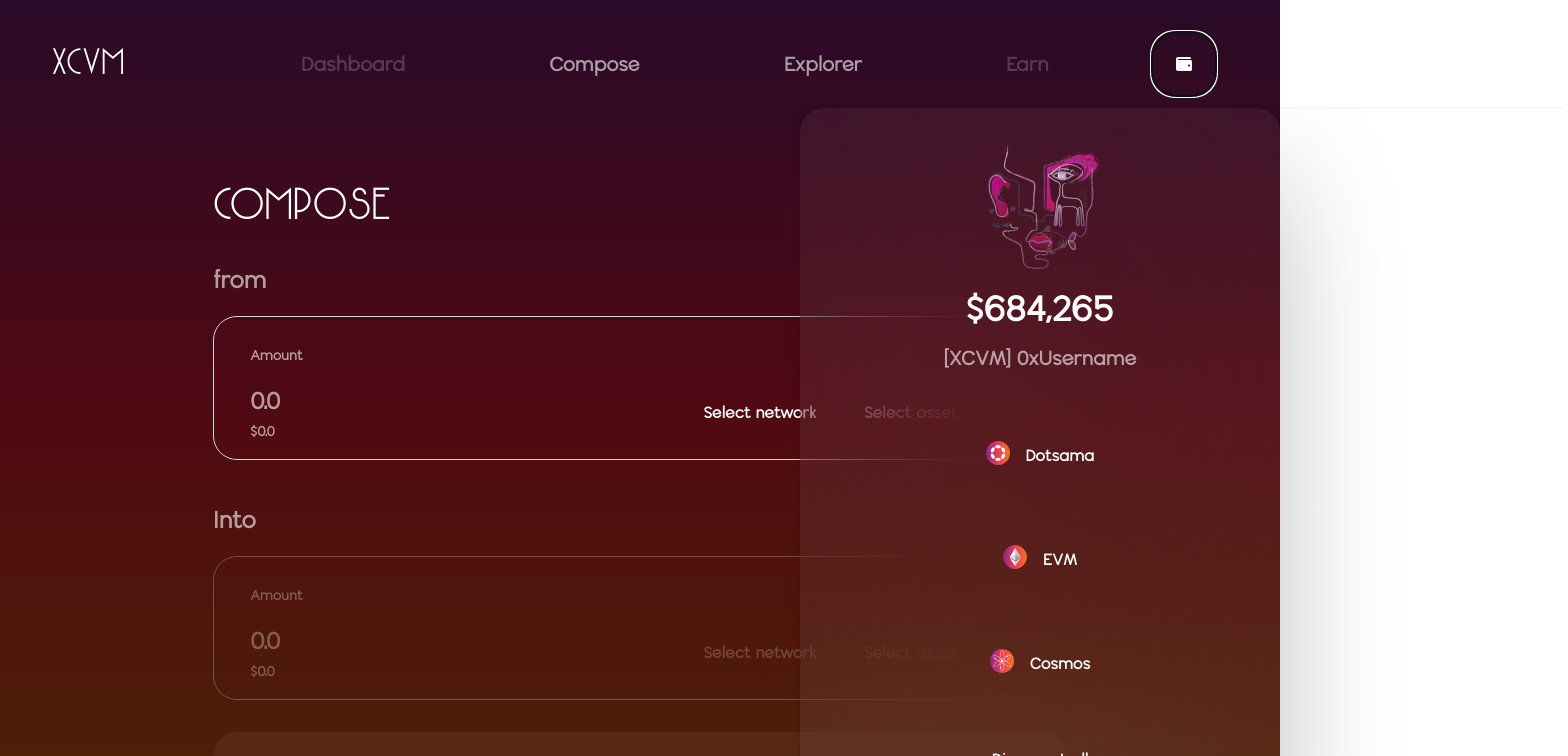
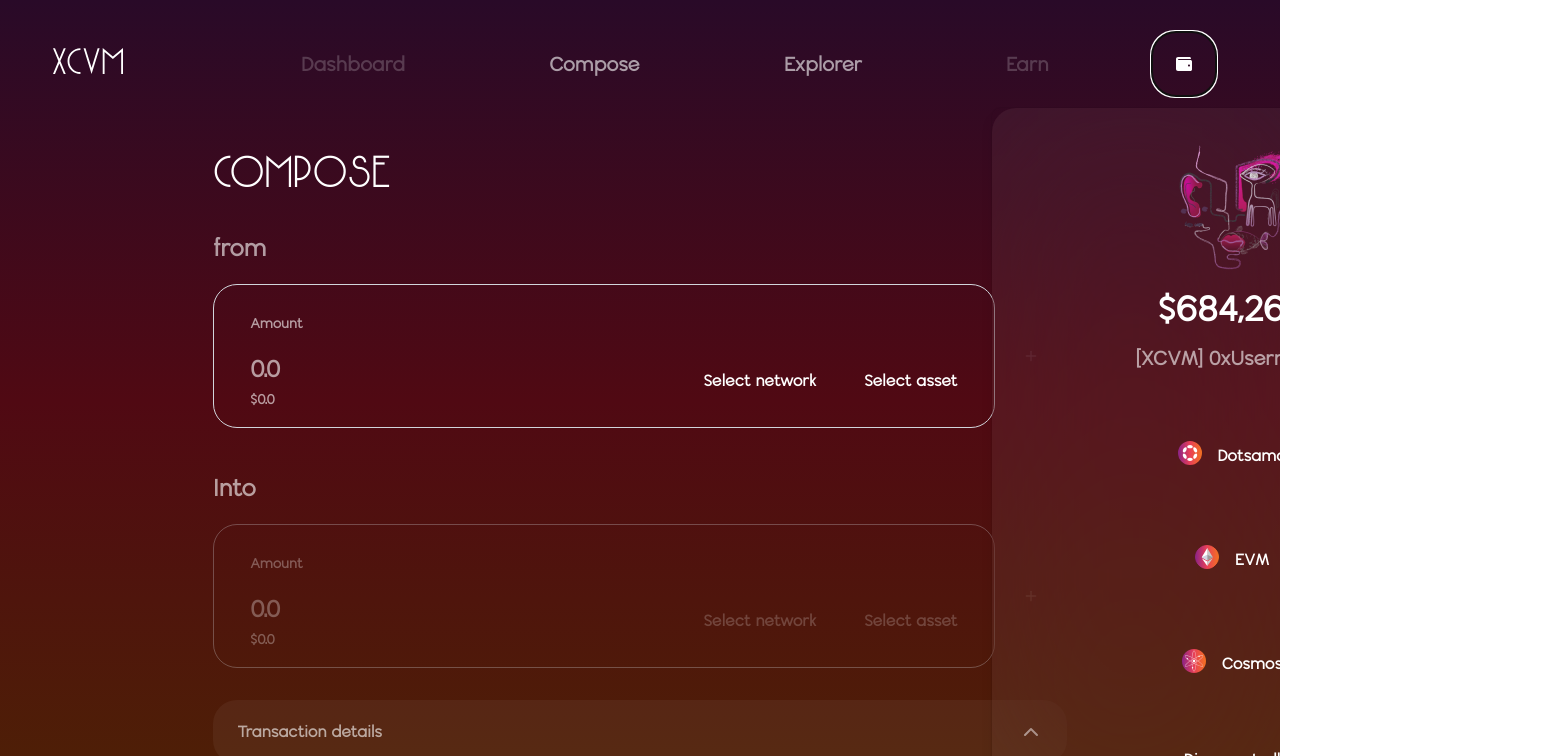
Before and after one commit to juansvc/xcvm, a Next.js app: page /compose in a window 1280 px wide. Both pictures are taken after a click on the button 1184 px from the left and 64 px from the top of the page. Shown: the top 756 px of the page, 1568 px wide, since content can reach past the window. Built offline with nearby package versions, Linux system fonts and the light colour scheme; what tailwindcss-border-gradient-radius would draw is missing.

Commit message:
fix: comments

```diff
--- a/src/components/layout/Layout.tsx
+++ b/src/components/layout/Layout.tsx
@@ -24,7 +24,7 @@ export const Layout: FC<LayoutProps> = ({
   return (
     <>
       <Header/>
-      <div className='absolute top-8 right-16'>
+      <div className='static text-right -mt-24 mr-16'>
         {/* TODO: Provide createContetx, useContex to Wallet Component */}
         {
           connected ?
@@ -34,7 +34,7 @@ export const Layout: FC<LayoutProps> = ({
                   <Popover.Button className='inline-flex items-center w-[64px] h-[64px] justify-center rounded-3xl py-6 border-gradient-r-gradient-light-transparent gradient-border-2 hover:border-gradient-r-gradient-light-colored'>
                     <FaWallet className='fill-white' height={20} width={20} />
                   </Popover.Button>
-                  <Popover.Panel as="div" className="absolute left-1/2 mt-3 w-screen max-w-sm -translate-x-1/2 px-4 sm:px-0 lg:max-w-3xl">
+                  <Popover.Panel as="div" className="absolute left-1/2 mt-3 w-screen max-w-sm translate-x-1/2 px-4 sm:px-0 lg:max-w-3xl">
                     <div className="overflow-hidden rounded-lg shadow-lg ring-1 ring-black ring-opacity-5 ">
                       <>
                         <Wallet
--- a/src/defi/Tokens.ts
+++ b/src/defi/Tokens.ts
@@ -13,7 +13,7 @@ export const TOKENS: { [key in TokenId]: Token } = {
     id: 'eth',
     icon: '/icons/tokens/ethereum.svg',
     symbol: 'ETH',
-    name: "ETH",
+    name: "wETH",
   },
   usdc: {
     id: 'usdc',
--- a/src/pages/compose.tsx
+++ b/src/pages/compose.tsx
@@ -26,9 +26,6 @@ const assets = [
   { id: 1, label: 'pica'},
   { id: 2, label: 'eth'},
   { id: 3, label: 'usdc'},
-  { id: 4, label: 'ksm' },
-  { id: 5, label: 'dot'},
-  { id: 6, label: 'cosmos'},
 ];
 
 export default function Compose() {
@@ -127,7 +124,8 @@ export default function Compose() {
                           }
                         </>
                       </InputAsset>
-                      <Button className='w-[72px] h-36' variant='outline'><FiPlus width={24} height={24}/></Button>
+                      {/* Disabled for DEMO */}
+                      <Button disabled={true} className='w-[72px] h-36' variant='outline'><FiPlus width={24} height={24}/></Button>
                     </div>
                   </div>
                   <div className={clsxm(
@@ -217,7 +215,7 @@ export default function Compose() {
           {assets.map(({ id, label }) => (
             <Button
               key={id}
-              className={`w-[424px] h-24 ${(id === 2 || id === 5) && 'mx-6 my-4'} justify-between relative inline-flex pl-8`}
+              className={`w-[424px] h-24 ${(id === 2) && 'mx-6 my-4'} justify-between relative inline-flex pl-8`}
               variant='outline'
               icon={<div className='pt-1'><Image src={getToken(label).icon} width={32} height={32} alt='' /></div>}
               onClick={() => { setIsOpenAsset(false); selected === 'from' ? setSelectedAssetFrom(label) :  selected === 'into' ? setSelectedAssetInto(label) : undefined}}
--- a/src/styles/globals.css
+++ b/src/styles/globals.css
@@ -11,6 +11,7 @@
   html, body {
     height: 100%;
     overflow-x: hidden;
+    user-select: none;
   }
 
   a {
```
